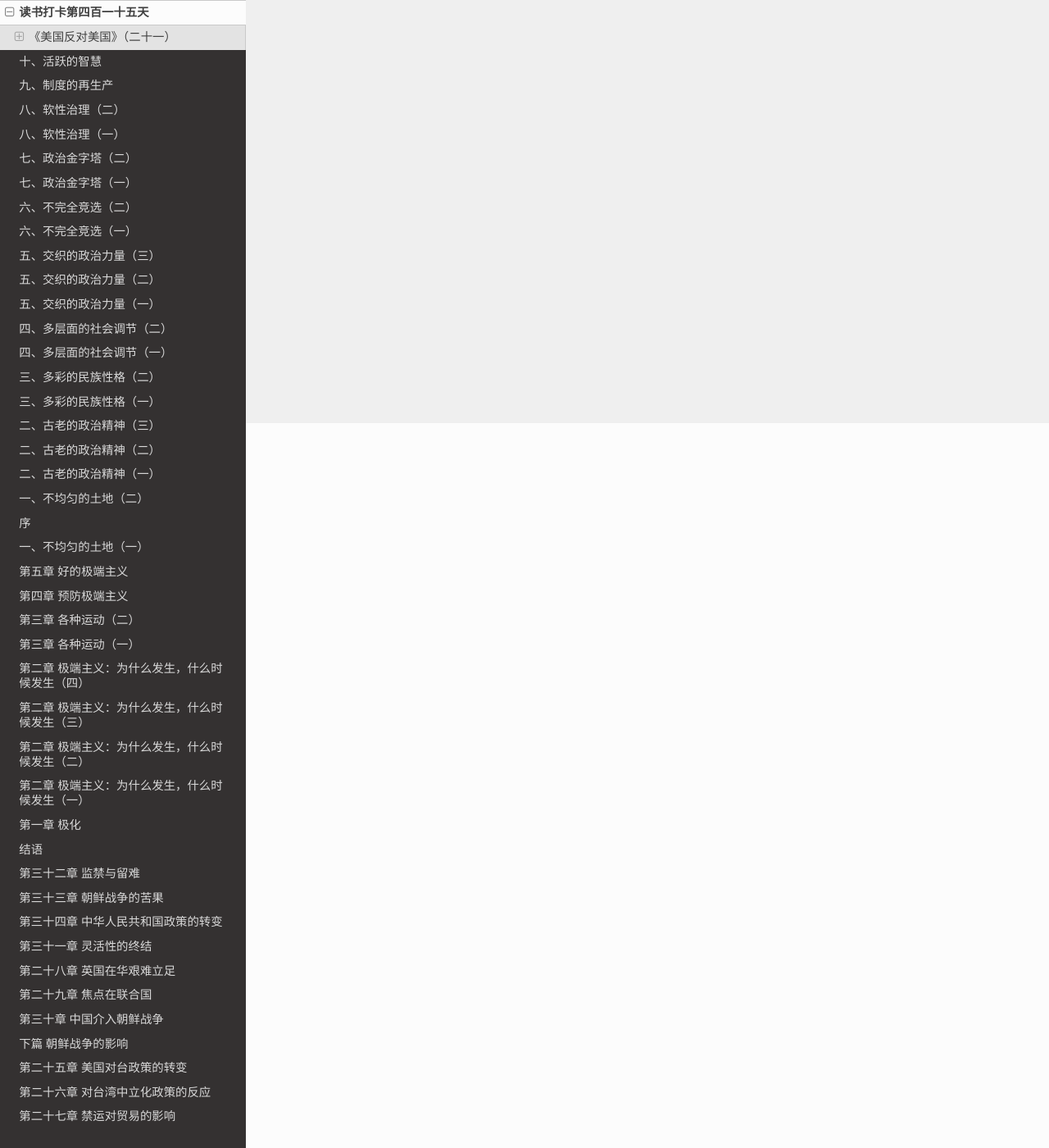
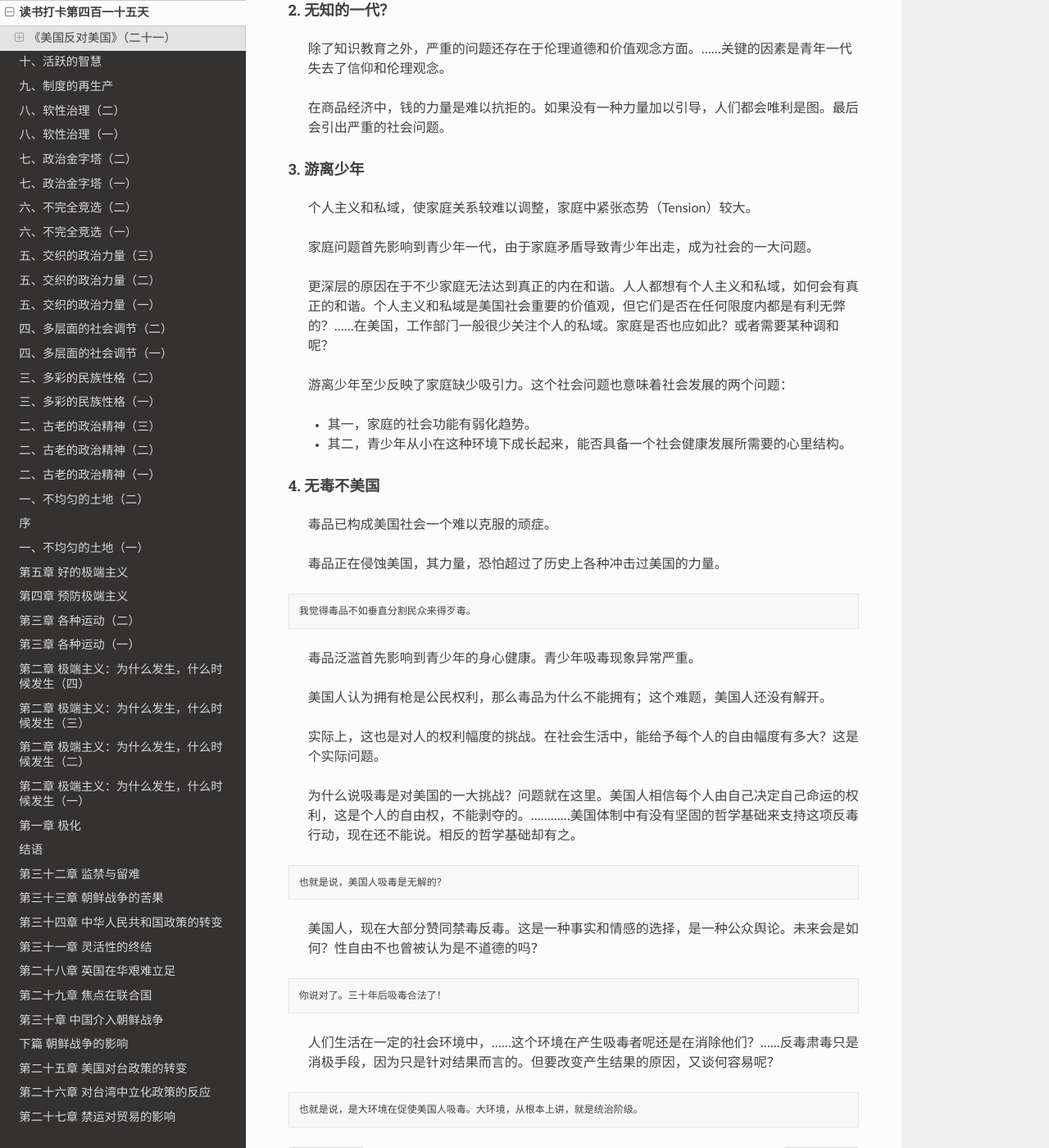
Before and after one commit to xiangming1975/reading, a Sphinx documentation site: the page built from source/2021-09-13.md, in a window 1280 px wide and 1400 px high, scrolled down 884 px. Shown: the whole window at 82% size. Built offline with Sphinx 7.4.7 and the Read the Docs theme 2.0.0, drawn with Linux system fonts in a browser that asks for light colours; some of the changed text lies outside the part shown.

````diff
--- a/source/2021-09-13.md
+++ b/source/2021-09-13.md
@@ -4,7 +4,7 @@
 《美国反对美国》（二十一）
 ---
 
-### 十一、危机的潜流
+### 十一、危机的潜流（一）
 
 #### 1. 家庭观念
 
@@ -13,3 +13,56 @@
 > 不少的年轻夫妇太个人主义，太自私，不太注意对儿童的扶养和教育，不像东方人那样望子成龙，也不像传统的西方人那样倾注心血。
 
 > 一般家庭必须让孩子早早独立，供养不起，所以他们无法去爱。反过来，子女也爱父母，但父母的晚年不能依赖子女，子女是无法负担的，因而子女也无法去爱。……美国人不是不想有孝道这种观念，而是无法有。除了文化的因素，物质的条件也是很重要的。养儿防老是农业文明的产物，在工业文明的冲击下势必减弱。
+
+> 战后这些年的发展，家庭这个细胞在美国已经分解。……实际上，真正的社会细胞在美国是个人。……家庭本来可以协调不少人际矛盾和人际关系。在家庭分化之后，这些矛盾就得交给社会了。
+
+> 美国社会至今依然是以家庭为社会基层的单位。但在精神上，家庭正在被架空，而社会还没有形成完整的以个人为细胞的调节机制。
+
+> 最后要问两个问题：
+> * 人性究竟适应于过有家庭情感的生活还是没有家庭情感的生活？
+> * 个人主义是情感选择的还是不得不接受的？
+
+#### 2. 无知的一代？
+
+> 除了知识教育之外，严重的问题还存在于伦理道德和价值观念方面。……关键的因素是青年一代失去了信仰和伦理观念。
+
+> 在商品经济中，钱的力量是难以抗拒的。如果没有一种力量加以引导，人们都会唯利是图。最后会引出严重的社会问题。
+
+#### 3. 游离少年
+
+> 个人主义和私域，使家庭关系较难以调整，家庭中紧张态势（Tension）较大。
+
+> 家庭问题首先影响到青少年一代，由于家庭矛盾导致青少年出走，成为社会的一大问题。
+
+> 更深层的原因在于不少家庭无法达到真正的内在和谐。人人都想有个人主义和私域，如何会有真正的和谐。个人主义和私域是美国社会重要的价值观，但它们是否在任何限度内都是有利无弊的？……在美国，工作部门一般很少关注个人的私域。家庭是否也应如此？或者需要某种调和呢？
+
+> 游离少年至少反映了家庭缺少吸引力。这个社会问题也意味着社会发展的两个问题：
+> * 其一，家庭的社会功能有弱化趋势。
+> * 其二，青少年从小在这种环境下成长起来，能否具备一个社会健康发展所需要的心里结构。
+
+#### 4. 无毒不美国
+
+> 毒品已构成美国社会一个难以克服的顽症。
+
+> 毒品正在侵蚀美国，其力量，恐怕超过了历史上各种冲击过美国的力量。
+```
+我觉得毒品不如垂直分割民众来得歹毒。
+```
+> 毒品泛滥首先影响到青少年的身心健康。青少年吸毒现象异常严重。
+
+> 美国人认为拥有枪是公民权利，那么毒品为什么不能拥有；这个难题，美国人还没有解开。
+
+> 实际上，这也是对人的权利幅度的挑战。在社会生活中，能给予每个人的自由幅度有多大？这是个实际问题。
+
+> 为什么说吸毒是对美国的一大挑战？问题就在这里。美国人相信每个人由自己决定自己命运的权利，这是个人的自由权，不能剥夺的。…………美国体制中有没有坚固的哲学基础来支持这项反毒行动，现在还不能说。相反的哲学基础却有之。
+```
+也就是说，美国人吸毒是无解的？
+```
+> 美国人，现在大部分赞同禁毒反毒。这是一种事实和情感的选择，是一种公众舆论。未来会是如何？性自由不也曾被认为是不道德的吗？
+```
+你说对了。三十年后吸毒合法了！
+```
+> 人们生活在一定的社会环境中，……这个环境在产生吸毒者呢还是在消除他们？……反毒肃毒只是消极手段，因为只是针对结果而言的。但要改变产生结果的原因，又谈何容易呢？
+```
+也就是说，是大环境在促使美国人吸毒。大环境，从根本上讲，就是统治阶级。
+```
````
Also changed, not shown: source/2021-09-14.md (added, +76 -0 lines).
